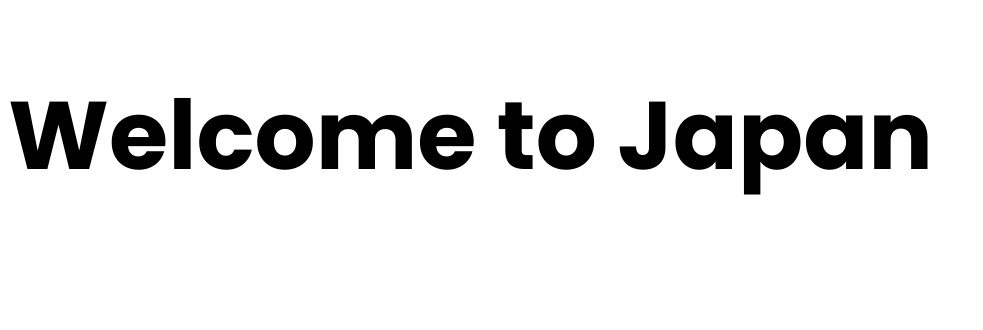
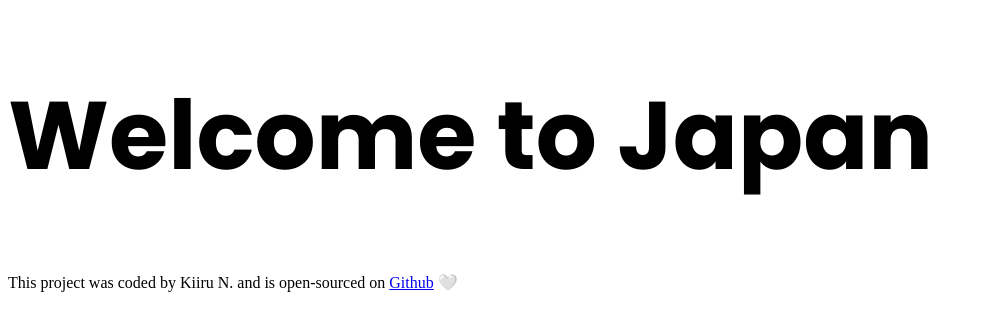
Before and after one commit to kiiru-sn/japan-travel-project, a plain HTML site: page index.html in a window 1280 px wide. Shown: the whole page, without its empty margins (0-983 px from the left). Drawn offline with Linux system fonts and the light colour scheme.

Commit message:
added link to the github repository

```diff
--- a/index.html
+++ b/index.html
@@ -18,5 +18,12 @@
   </head>
   <body>
     <h1>Welcome to Japan</h1>
+    <footer>
+      This project was coded by Kiiru N. and is open-sourced on
+      <a href="https://github.com/kiiru-sn/japan-travel-project" target="_blank"
+        >Github</a
+      >
+      🤍
+    </footer>
   </body>
 </html>
```
